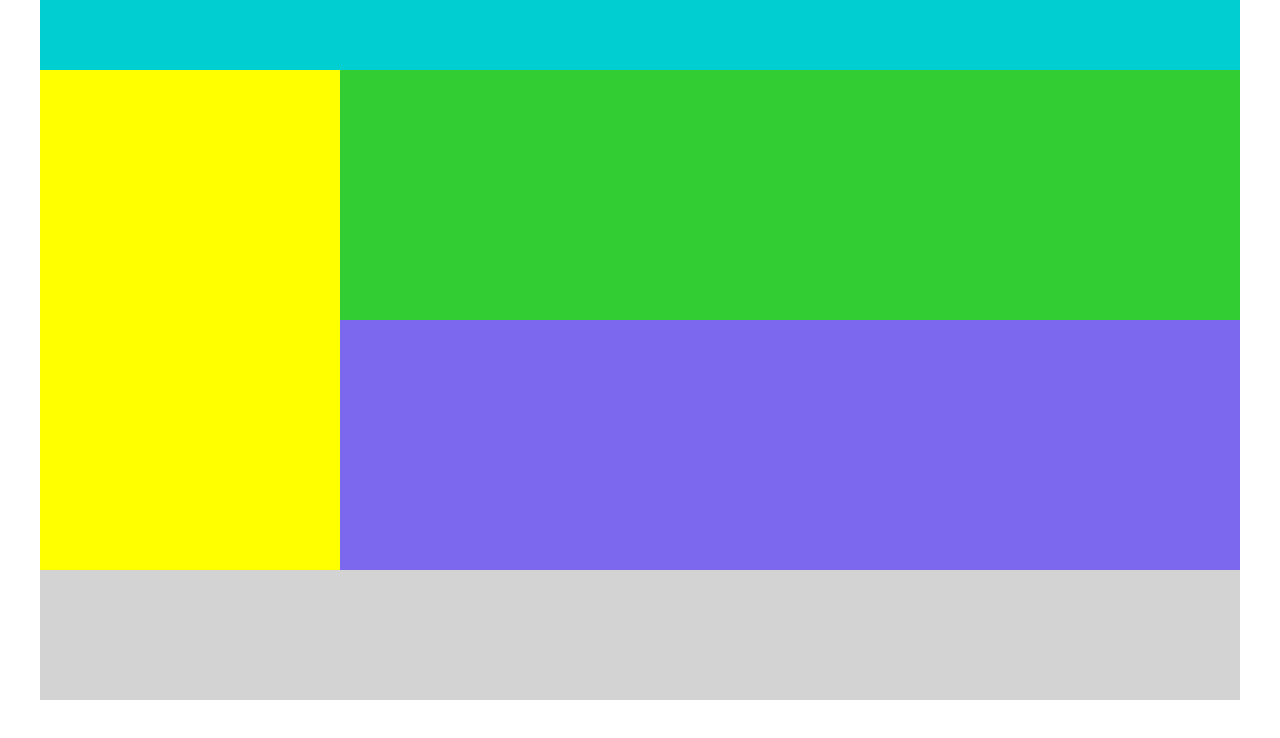
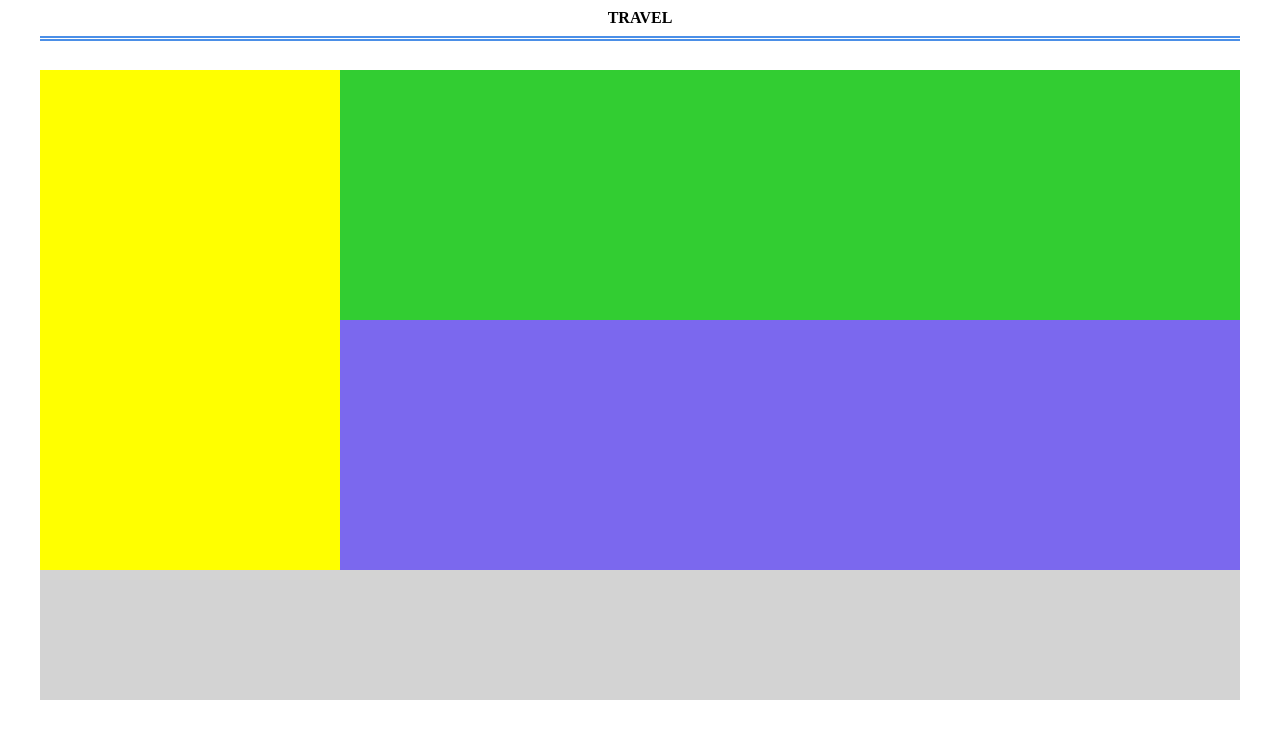
Before and after one commit to mash1002/puzzle02, a plain HTML site: page index.html in a window 1280 px wide. Drawn offline with Linux system fonts and the light colour scheme.

Commit message:
調整中

```diff
--- a/css/style.css
+++ b/css/style.css
@@ -4,8 +4,15 @@
 }
 .header{
     height:70px;
-    background: #00CED1
 }
+
+.normal{
+    padding: 10px;
+    font-weight: bold;
+    border-bottom: double 5px #4b8fe7;
+    text-align: center;
+}
+
 .side{
     float:left;
     width:300px;
--- a/index.html
+++ b/index.html
@@ -10,7 +10,9 @@
 </head>
 <body>
 	<div class="wrapper">
-		<div class="header"></div>
+		<div class="header">
+			<p class="normal">TRAVEL</p>
+		</div>
 		<div class="clearfix">
 		<div class="side"></div>
 	<div class="content">
```
